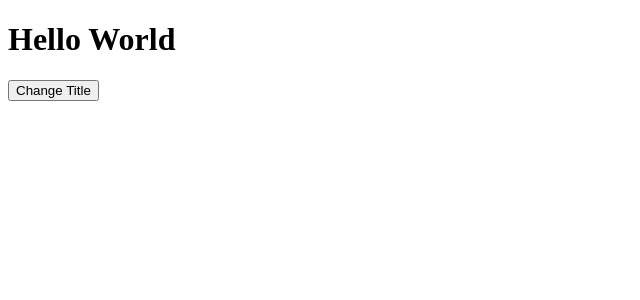
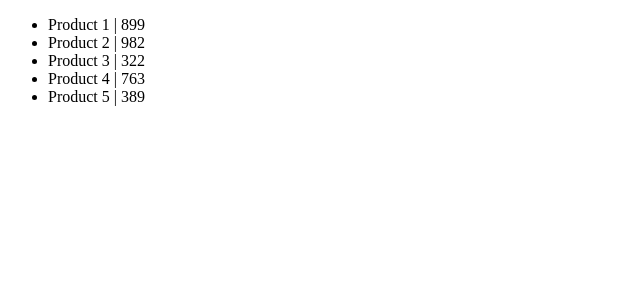
Before and after one commit to ekaputra012309/react_belajar, a React (Create React App) app: page / in a window 1280 px wide. Shown: the top 300 px of the page, without its empty margins (0-640 px from the left). Built offline with nearby package versions, Linux system fonts and the light colour scheme.

Commit message:
Looping Lists

```diff
--- a/src/App.js
+++ b/src/App.js
@@ -5,17 +5,29 @@
   // const clickMe = (name) => {
   //   console.log('Hello ' + name);
   // }
-  const [title, setTitle] = useState("Hello World");
+  // const [title, setTitle] = useState("Hello World");
 
-  const changeTitle = () => {
-    setTitle("Title Change");
-  }
+  // const changeTitle = () => {
+  //   setTitle("Title Change");
+  // }
+  const [products, setProducts] = useState([
+    {id: 1, title: 'Product 1', price: 899},
+    {id: 2, title: 'Product 2', price: 982},
+    {id: 3, title: 'Product 3', price: 322},
+    {id: 4, title: 'Product 4', price: 763},
+    {id: 5, title: 'Product 5', price: 389}
+  ])
 
   return (
     <div>
       {/* <Header /> */}
-      <h1>{ title }</h1>
-      <button onClick={ changeTitle }>Change Title</button>
+      {/* <h1>{ title }</h1>
+      <button onClick={ changeTitle }>Change Title</button> */}
+      <ul>
+        {products.map((product) => (
+          <li key={ product.id }> { product.title } | { product.price }</li>
+        ))}
+      </ul>
     </div>
   );
 }
```
